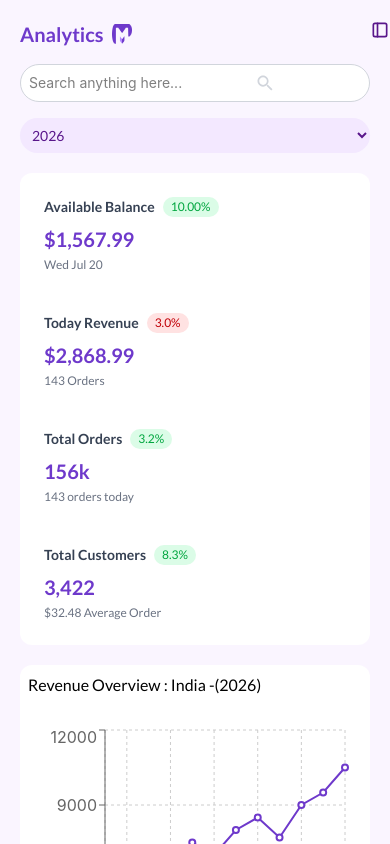
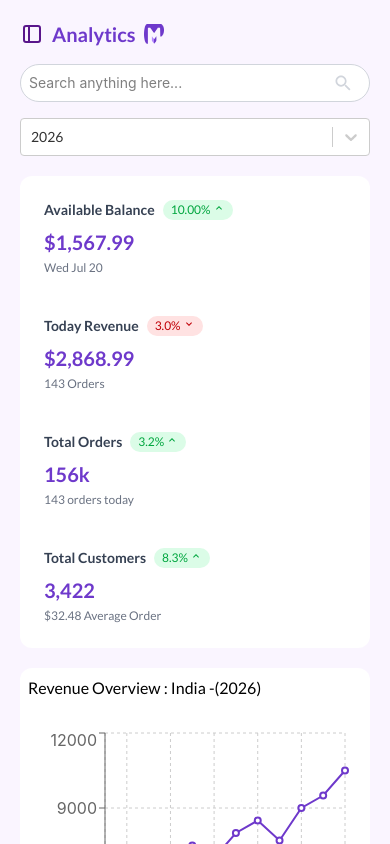
Before and after one commit to Ranjana-24/Analyticss, a React (Vite) app: page / in a window 390 px wide. Shown: the top 844 px of the page. Built offline with nearby package versions, Linux system fonts and the light colour scheme.

Commit message:
shift mobile navbar

```diff
--- a/package.json
+++ b/package.json
@@ -12,10 +12,12 @@
   "dependencies": {
     "@reduxjs/toolkit": "^2.13.0",
     "@tailwindcss/vite": "^4.3.3",
+    "motion": "^14.1.0",
     "react": "^19.2.8",
     "react-dom": "^19.2.8",
     "react-icons": "^5.7.0",
     "react-redux": "^9.3.0",
+    "react-select": "^5.10.2",
     "recharts": "^3.10.1",
     "tailwindcss": "^4.3.3"
   },
--- a/src/components/Right-Layout/Navbar.jsx
+++ b/src/components/Right-Layout/Navbar.jsx
@@ -1,6 +1,5 @@
 import { IoMdSearch } from "react-icons/io";
 import { TbLayoutSidebar } from "react-icons/tb";
-import { GiCancel } from "react-icons/gi";
 import { MdKeyboardArrowDown } from "react-icons/md";
 import { MdKeyboardArrowUp } from "react-icons/md";
 import NavData from "../../data/Navdata";
@@ -8,9 +7,14 @@ import logo from "../../assets/logo.png";
 import {useDispatch, useSelector} from "react-redux";
 import { setSelectedYear } from "../../redux/EcommerceSlice";
 import { useState } from "react";
+import Select from 'react-select'
 
 export default function Navbar() {
+const options = [
+  { value: '2025', label: '2025' },
+  { value: '2026', label: '2026' },
 
+];
   const dispatch = useDispatch();
   const selectedYear = useSelector((state) => state.ecommerce.selectedYear);
 
@@ -21,26 +25,30 @@ export default function Navbar() {
     <>
       <div className="flex gap-4 md:gap-10 flex-col sm:w-full sm:object-contain md:flex-row relative ">
         {/* mobile sidebar start */}
-        <span>
-          <div className="fixed top-5 right-0">
+        <span className="flex items-center gap-2">
+
             <button
-              className="block md:hidden absolute top-0 right-0 mb-2 text-xl "
+                className="block md:hidden text-2xl"
               onClick={() => setIssidebarOpen(!issidebarOpen)}
             >
               {issidebarOpen ? (
-                <GiCancel className="text-xl text-red-600" />
+                null
               ) : (
                 <TbLayoutSidebar className="text-purple-900" />
               )}
             </button>
-          </div>
+
           {issidebarOpen && (
+            <>
+            {/* Outside overlay */}
+            <button className="fixed inset-0 bg-black/20 z-40 md:hidden"
+            onClick={() => setIssidebarOpen(false)}  />
             <div
-              className="bg-purple-100 flex flex-col  md:hidden w-1/3 h-screen  px-6 py-5 gap-8 rounded fixed top-10
-            right-5 z-50"
+              className="bg-purple-100 flex flex-col md:hidden w-2/4 h-screen  px-6 py-5 gap-8
+              rounded fixed top-10 left-0 z-50"
             >
               {NavData.map((item, index) => (
-                <div className="flex flex-col relative" key={index}>
+                <div className="flex flex-col relative w-full" key={index}>
                   <h4>{item.title}</h4>
                   {/* <MdKeyboardArrowDown
                     className="text-xl text-gray-500"
@@ -64,9 +72,10 @@ export default function Navbar() {
                     )}
                   </div>
                   {isMobileArrowOpen === index && (
-                    <div className="flex flex-col gap-5 mt-5 items-center">
+                    <div className="flex flex-col gap-5 mt-5 items-center h-full ">
                       {item.children.map((child, childIndex) => (
-                        <div key={childIndex} className="font-lato text-sm hover:bg-purple-700 text-gray-600">
+                        <div key={childIndex} className="font-lato text-sm hover:bg-purple-700
+                         text-gray-600">
                           <h4>{child.title}</h4>
                         </div>
                       ))}
@@ -75,9 +84,10 @@ export default function Navbar() {
                 </div>
               ))}
             </div>
+            </>
           )}
           {/* mobile sidebar close */}
-          <h2 className="font-lato text-[#6E39CB] text-xl md:text-2xl font-semibold flex gap-2">
+          <h2 className="font-lato text-[#6E39CB] text-xl md:text-2xl font-semibold flex gap-2 ">
             Analytics{" "}
             <span>
               <img
@@ -88,19 +98,30 @@ export default function Navbar() {
             </span>
           </h2>
         </span>
-        <div className="flex flex-row border border-gray-300 rounded-full bg-white px-2
+        <div className="flex flex-row justify-between  border border-gray-300 rounded-full bg-white px-2
         text-sm ">
           <input type="text" placeholder="Search anything here..." />
           <IoMdSearch className="text-gray-300 text-xl m-2" />
         </div>
-        <select id="year" name="year" className="text-sm rounded-3xl px-2 font-lato
+        {/* <select id="year" name="year" className="text-sm rounded-3xl px-2 font-lato
          text-purple-900 bg-purple-100 sm: py-2 sm:text-center cursor-pointer"
         value={selectedYear}
+         options={options}
         onChange={(e) => dispatch(setSelectedYear(Number(e.target.value)))}
         >
           <option value="2026">2026</option>
           <option value="2025">2025</option>
-        </select>
+        </select> */}
+             <Select
+           options={options}
+           className="text-sm font-lato "
+           value={options.find(
+           (option) => Number(option.value) === selectedYear
+            )}
+            onChange={(option) =>
+            dispatch(setSelectedYear(Number(option.value)))
+         }
+/>
       </div>
     </>
   );
--- a/src/components/Right-Layout/StatsSection.jsx
+++ b/src/components/Right-Layout/StatsSection.jsx
@@ -1,4 +1,6 @@
 import StatsData from "../../data/StatsData";
+import { MdOutlineKeyboardArrowDown } from "react-icons/md";
+import { MdKeyboardArrowUp } from "react-icons/md";
 
 export default function StatsSection() {
   return (
@@ -14,13 +16,13 @@ export default function StatsSection() {
             </h4>
 
             <span
-              className={`text-xs rounded-full px-2 py-0.5 ${
+              className={`text-xs flex gap-0.5 rounded-full px-2 py-0.5 ${
                 data.percentageType === "positive"
                   ? "text-green-600 bg-green-100"
                   : "text-red-700 bg-red-100"
               }`}
             >
-              {data.percentage}
+              {data.percentage} {data.percentageType === "positive" ? <MdKeyboardArrowUp /> : <MdOutlineKeyboardArrowDown />}
             </span>
           </div>
 
```
Also changed, not shown: 1 other file (tests, documents, lock files or other folders).
